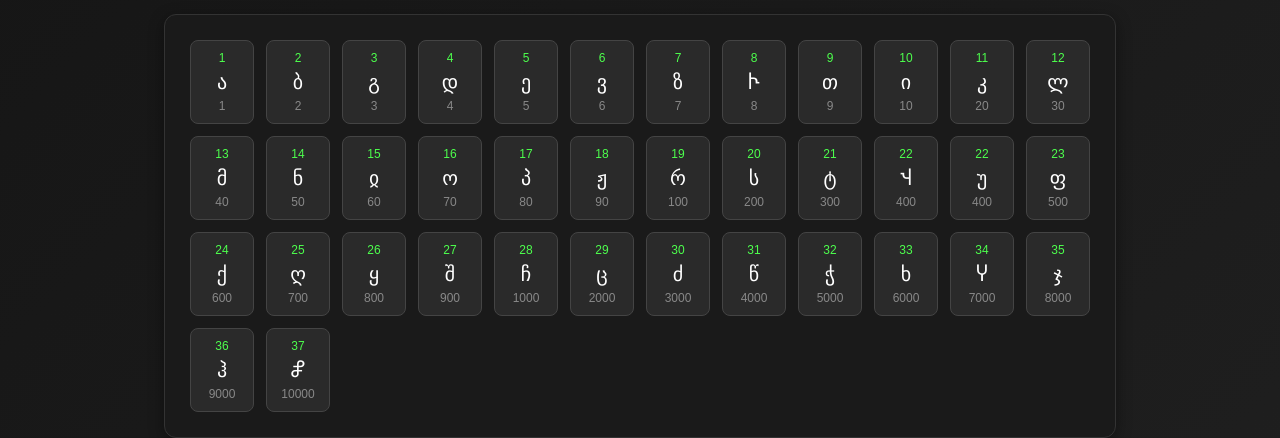
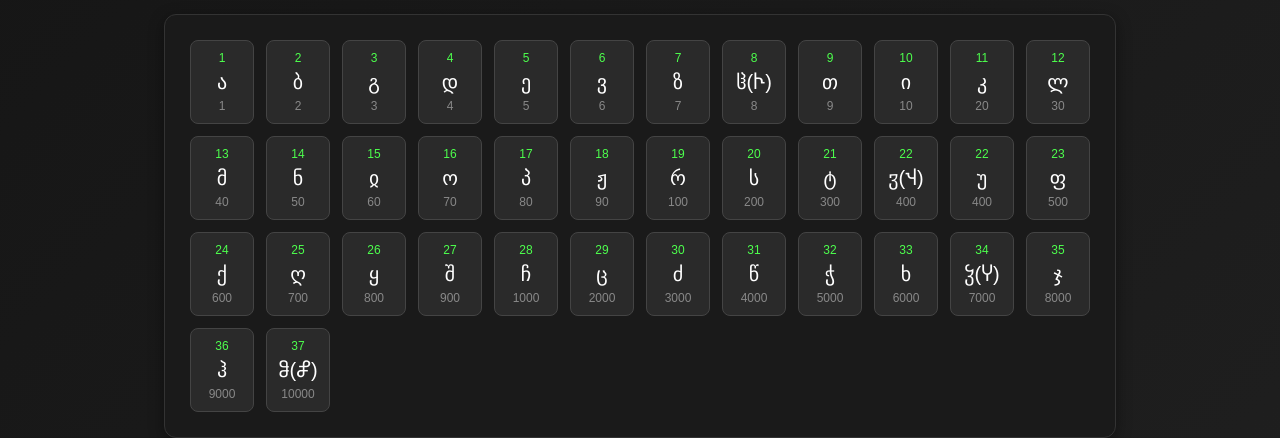
Before and after one commit to tsotnekverselava/hematria, a plain HTML site: page index.html in a window 1280 px wide. Shown: the part 954-1392 px from the top of the page. Drawn offline with Linux system fonts and the light colour scheme.

Commit message:
Update index.html

```diff
--- a/index.html
+++ b/index.html
@@ -884,7 +884,7 @@ const georgianAlphabet = [
     { letter: 'ე', ordinal: 5, value: 5 },
     { letter: 'ვ', ordinal: 6, value: 6 },
     { letter: 'ზ', ordinal: 7, value: 7 },
-    { letter: 'Ⴡ', ordinal: 8, value: 8 },
+    { letter: 'ჱ(Ⴡ)', ordinal: 8, value: 8 },
     { letter: 'თ', ordinal: 9, value: 9 },
     { letter: 'ი', ordinal: 10, value: 10 },
     { letter: 'კ', ordinal: 11, value: 20 },
@@ -898,7 +898,7 @@ const georgianAlphabet = [
     { letter: 'რ', ordinal: 19, value: 100 },
     { letter: 'ს', ordinal: 20, value: 200 },
     { letter: 'ტ', ordinal: 21, value: 300 },
-    { letter: 'Ⴣ', ordinal: 22, value: 400 },
+    { letter: 'ჳ(Ⴣ)', ordinal: 22, value: 400 },
     { letter: 'უ', ordinal: 22, value: 400 },
     { letter: 'ფ', ordinal: 23, value: 500 },
     { letter: 'ქ', ordinal: 24, value: 600 },
@@ -911,10 +911,10 @@ const georgianAlphabet = [
     { letter: 'წ', ordinal: 31, value: 4000 },
     { letter: 'ჭ', ordinal: 32, value: 5000 },
     { letter: 'ხ', ordinal: 33, value: 6000 },
-    { letter: 'Ⴤ', ordinal: 34, value: 7000 },
+    { letter: 'ჴ(Ⴤ)', ordinal: 34, value: 7000 },
     { letter: 'ჯ', ordinal: 35, value: 8000 },
     { letter: 'ჰ', ordinal: 36, value: 9000 },
-    { letter: 'Ⴥ', ordinal: 37, value: 10000 }
+    { letter: 'ჵ(Ⴥ)', ordinal: 37, value: 10000 }
 ];
 
 // ასოების სწრაფი ძიებისთვის lookup ობიექტი
```
